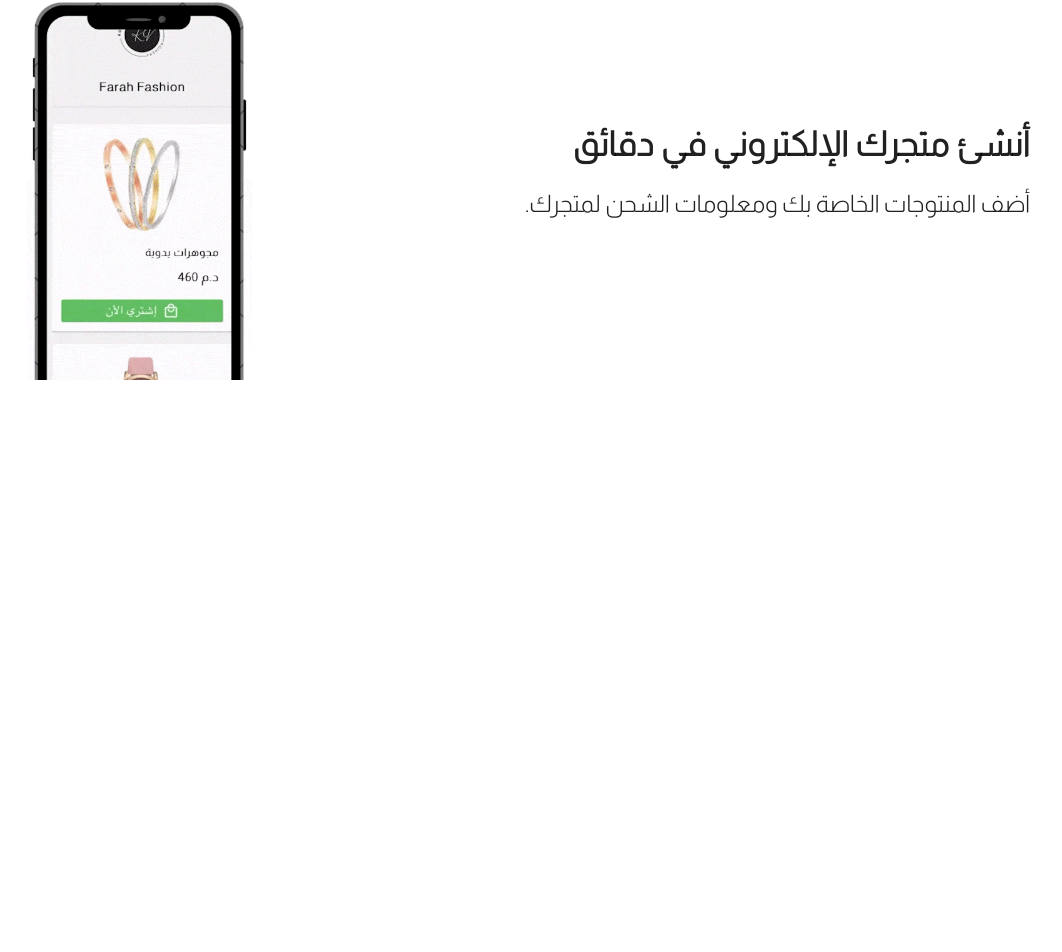
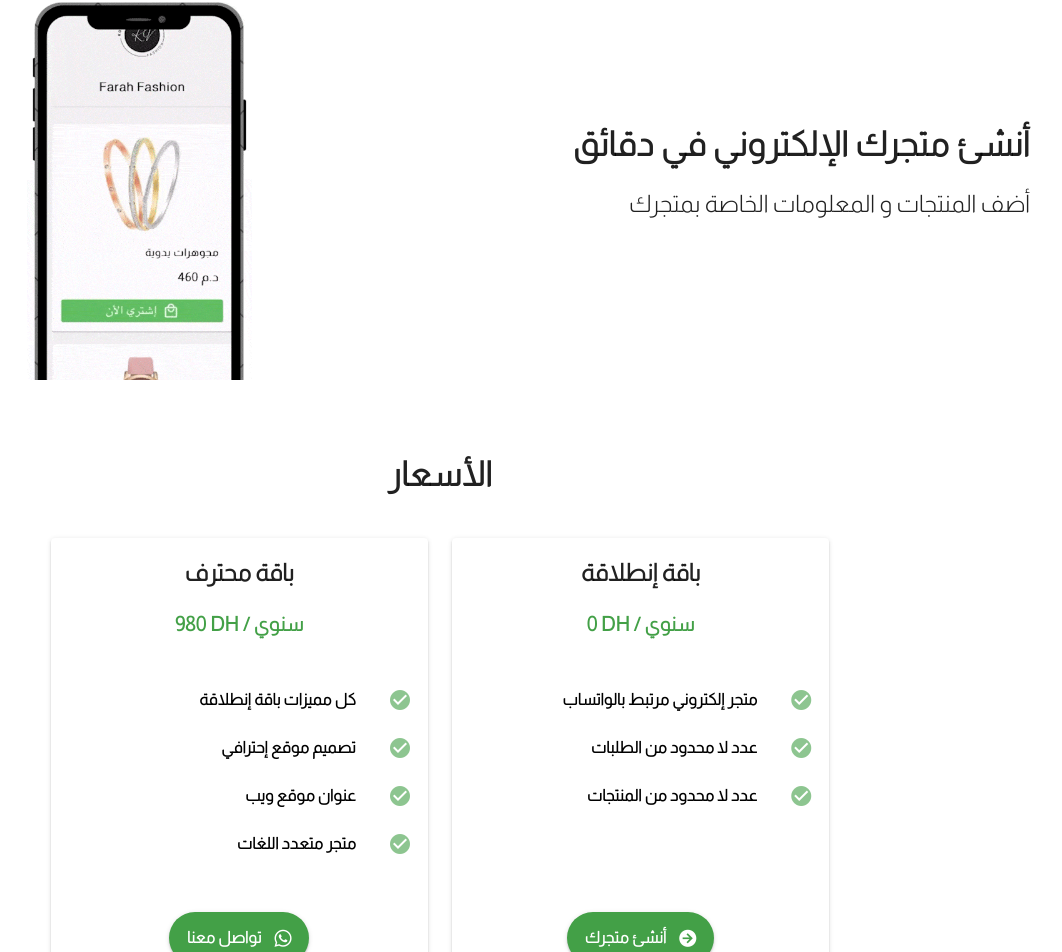
Before and after one commit to beyassine/matjary_frontend, a Vue app: page / in a window 1280 px wide. Shown: the part 1158-2110 px from the top of the page, without its empty margins (200-1262 px from the left). Before the commit the page ends 1600 px from the top, so only its background shows below. Built offline with nearby package versions, Linux system fonts and the light colour scheme; what vue-tel-input would draw is missing.

Commit message:
add pricu=ing

```diff
--- a/src/views/HomeView.vue
+++ b/src/views/HomeView.vue
@@ -21,9 +21,11 @@
     </v-app-bar>
     <div class="hero">
         <v-card elevation="0">
-            <v-row class="d-flex justify-center align-center flex-row-reverse" style="padding-top: 50px;padding-bottom: 50px;">
+            <v-row class="d-flex justify-center align-center flex-row-reverse"
+                style="padding-top: 50px;padding-bottom: 50px;">
                 <v-col class="text-center" cols="12" md="6">
-                    <div class=" text-h4  text-right  font-weight-black mb-5"> <v-icon class="text-green">mdi-whatsapp</v-icon> أنشئ
+                    <div class=" text-h4  text-right  font-weight-black mb-5"> <v-icon
+                            class="text-green">mdi-whatsapp</v-icon> أنشئ
                         متجرك
                         المرتبط بالواتساب</div>
                     <div class="text-h5 text-right mt-3 mb-5">
@@ -47,7 +49,7 @@
             <v-col class="text-right" cols="12" md="6">
                 <div class=" text-h4 font-weight-black mb-5">جميع طلباتك منظمة </div>
                 <div class="text-h5 mt-3 mb-5">
-                    .لاحاجة للبحث في رسائل الواتساب على طلباتك بعد الآن، كل طلباتك منظمة و يمكن تأكيدها بزر واحد
+                    لاحاجة للبحث في رسائل الواتساب على طلباتك بعد الآن، كل طلباتك منظمة و يمكن تأكيدها بزر واحد
                 </div>
             </v-col>
             <v-col>
@@ -58,11 +60,89 @@
             <v-col class="text-right" cols="12" md="6">
                 <div class=" text-h4 font-weight-black mb-5"> أنشئ متجرك الإلكتروني في دقائق</div>
                 <div class="text-h5 mt-3 mb-5">
-                   .أضف المنتوجات الخاصة بك ومعلومات الشحن  لمتجرك
+                    أضف المنتجات و المعلومات الخاصة بمتجرك
                 </div>
             </v-col>
             <v-col>
                 <v-img height="400" :src="products_gif"></v-img>
+            </v-col>
+        </v-row>
+        <div class=" text-center text-h4 font-weight-black mt-5 mb-5">الأسعار</div>
+        <v-row class="d-flex justify-center flex-row-reverse ">
+            <v-col class="d-flex justify-center mt-5" :cols="$vuetify.display.mdAndUp ? '4' : '12'">
+                <v-card width="100%" elevation="2">
+                    <v-card-title class=" text-center text-h5 font-weight-black mt-2">باقة إنطلاقة</v-card-title>
+                    <v-card-title class=" text-center text-h6 font-weight-black text-green-darken-1 mb-5">0 DH /
+                        سنوي</v-card-title>
+                    <v-list class="text-right font-weight-black text-subtitle-1" lines="one">
+                        <v-list-item append-icon="mdi-check-circle" class="text-green-darken-1">
+                            <span class="text-black">
+                                متجر إلكتروني مرتبط بالواتساب
+                            </span>
+                        </v-list-item>
+                        <v-list-item append-icon="mdi-check-circle" class="text-green-darken-1">
+                            <span class="text-black">
+                                عدد لا محدود من الطلبات
+                            </span>
+                        </v-list-item>
+                        <v-list-item append-icon="mdi-check-circle" class="text-green-darken-1">
+                            <span class="text-black">
+                                عدد لا محدود من المنتجات
+                            </span>
+                        </v-list-item>
+                        <v-list-item  class="text-green-darken-1">
+                            <span class="text-black">
+                            </span>
+                        </v-list-item>
+                    </v-list>
+                    <router-link class="text-decoration-none" to="signup">
+                        <v-card-actions class="d-flex justify-center mb-2 mt-2">
+                            <v-btn rounded="pill" color="green-darken-1" size="x-large" variant="elevated" class="mt-5">
+                                <div class="text-subtitle-1 ml-2 mr-2  text-white font-weight-black ">
+                                    أنشئ متجرك
+                                    <v-icon class="ml-2 ">mdi-arrow-right-circle</v-icon>
+                                </div>
+                            </v-btn>
+                        </v-card-actions>
+                    </router-link>
+                </v-card>
+            </v-col><v-col class="d-flex justify-center mt-5" :cols="$vuetify.display.mdAndUp ? '4' : '12'" >
+                <v-card width="100%" class="" elevation="2">
+                    <v-card-title class=" text-center text-h5 font-weight-black mt-2">باقة محترف</v-card-title>
+                    <v-card-title class=" text-center text-h6 font-weight-black text-green-darken-1 mb-5">980 DH /
+                        سنوي</v-card-title>
+                    <v-list class="text-right font-weight-black text-subtitle-1" lines="one">
+                        <v-list-item append-icon="mdi-check-circle" class="text-green-darken-1">
+                            <span class="text-black">كل مميزات باقة إنطلاقة
+                            </span>
+                        </v-list-item>
+                        <v-list-item append-icon="mdi-check-circle" class="text-green-darken-1">
+                            <span class="text-black">
+                                تصميم موقع إحترافي
+                            </span>
+                        </v-list-item>
+                        <v-list-item append-icon="mdi-check-circle" class="text-green-darken-1">
+                            <span class="text-black">
+                                عنوان موقع ويب
+                            </span>
+                        </v-list-item>
+                        <v-list-item append-icon="mdi-check-circle" class="text-green-darken-1">
+                            <span class="text-black">
+                                متجر متعدد اللغات
+                            </span>
+                        </v-list-item>
+                    </v-list>
+                    <router-link class="text-decoration-none" to="signup">
+                        <v-card-actions class="d-flex justify-center mb-2 mt-2">
+                            <v-btn rounded="pill" color="green-darken-1" size="x-large" variant="elevated" class="mt-5">
+                                <div class="text-subtitle-1 ml-2 mr-2 text-white font-weight-black ">
+                                    تواصل  معنا
+                                    <v-icon class="ml-2 ">mdi-whatsapp</v-icon>
+                                </div>
+                            </v-btn>
+                        </v-card-actions>
+                    </router-link>
+                </v-card>
             </v-col>
         </v-row>
     </div>
@@ -134,4 +214,6 @@ export default {
 .header-btn {
     background-image: linear-gradient(to top right, rgb(68, 199, 116), rgb(68, 199, 116));
 }
+
+
 </style>
```
